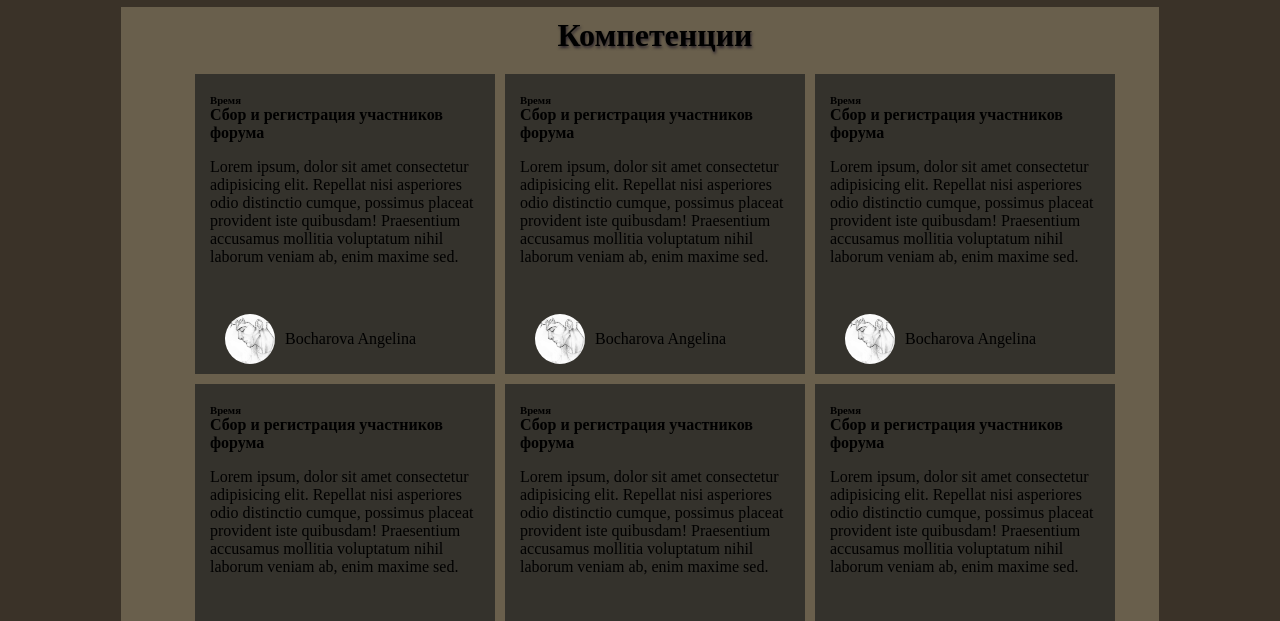
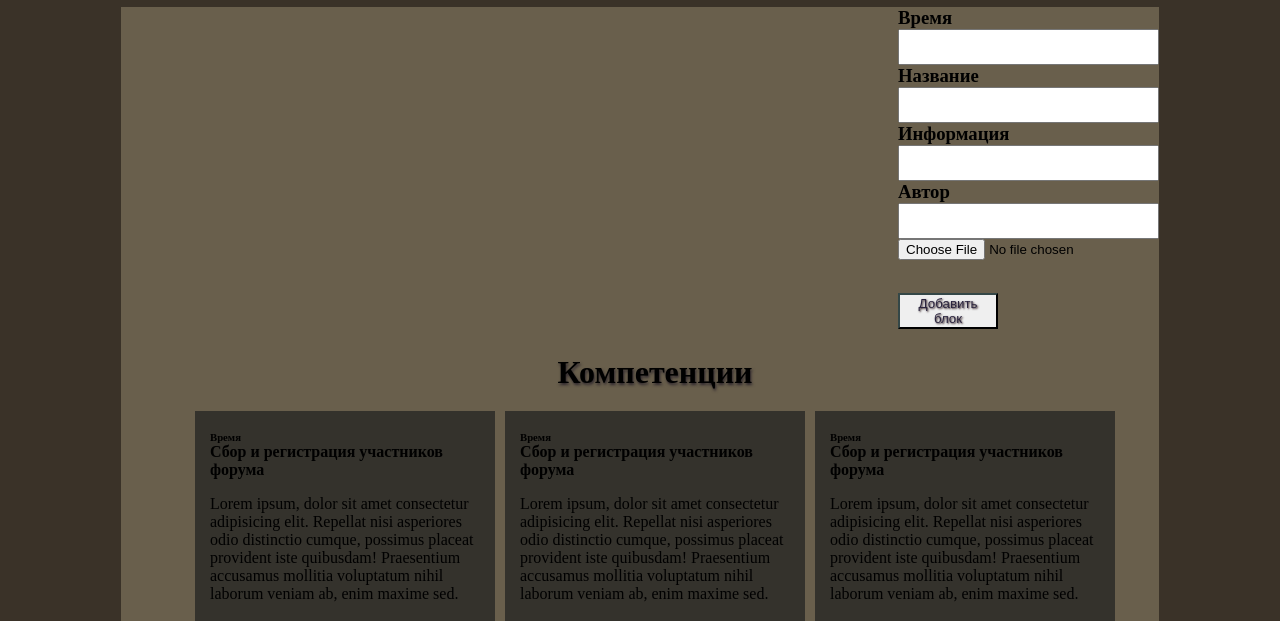
Before and after one commit to tenebris020/tenebris020.github.io, a plain HTML site: page html/competencion.html in a window 1280 px wide. Shown: the part 172-793 px from the top of the page. Drawn offline with Linux system fonts and the light colour scheme.

Commit message:
all done 222

```diff
--- a/html/competencion.html
+++ b/html/competencion.html
@@ -34,6 +34,19 @@
     </header>
 
     <main class="textpadding">
+        <div class="create-blok" id="cbb">
+            <h3>Время</h3>
+            <textarea cols="30" style="resize: none;" id="timearea"></textarea>
+            <h3>Название</h3>
+            <textarea cols="30" style="resize: none;" id="namearea"></textarea>
+            <h3>Информация</h3>
+            <textarea cols="30" style="resize: none;" id="infoarea"></textarea>
+            <h3>Автор</h3>
+            <textarea cols="30" style="resize: none;" id="authorarea"></textarea>
+            <input type="file" id="file1"/>
+            <br>
+            <button type="button" id="addblock" onclick="AddBlock()">Добавить блок</button>
+        </div>
 
         <div class="wrapper">
             <div>
@@ -123,17 +136,7 @@
 
             </div>
         </div>
-        <h3>Время</h3>
-        <textarea cols="30" style="resize: none;" id="timearea"></textarea>
-        <h3>Название</h3>
-        <textarea cols="30" style="resize: none;" id="namearea"></textarea>
-        <h3>Информация</h3>
-        <textarea cols="30" style="resize: none;" id="infoarea"></textarea>
-        <h3>Автор</h3>
-        <textarea cols="30" style="resize: none;" id="authorarea"></textarea>
-        <input type="file" id="file1"/>
-        <br>
-        <button type="button" id="addblock" onclick="AddBlock()">Добавить блок</button>
+
     </main>
 
     <footer>
--- a/html/css/style.css
+++ b/html/css/style.css
@@ -252,6 +252,18 @@ button
     background-color: rgb(20, 19, 19);
     color: white;
 }
+.create-blok
+{
+    width: 80%;
+    margin: 0 auto;
+    background-color: rgb(105, 95, 76);
+    padding-left: 30px;
+    display: flex;
+    flex-wrap: wrap;
+    flex-direction: column;
+    align-content: flex-end;
+    align-items: baseline;
+}
 p
 {
     word-wrap: break-word;
```
